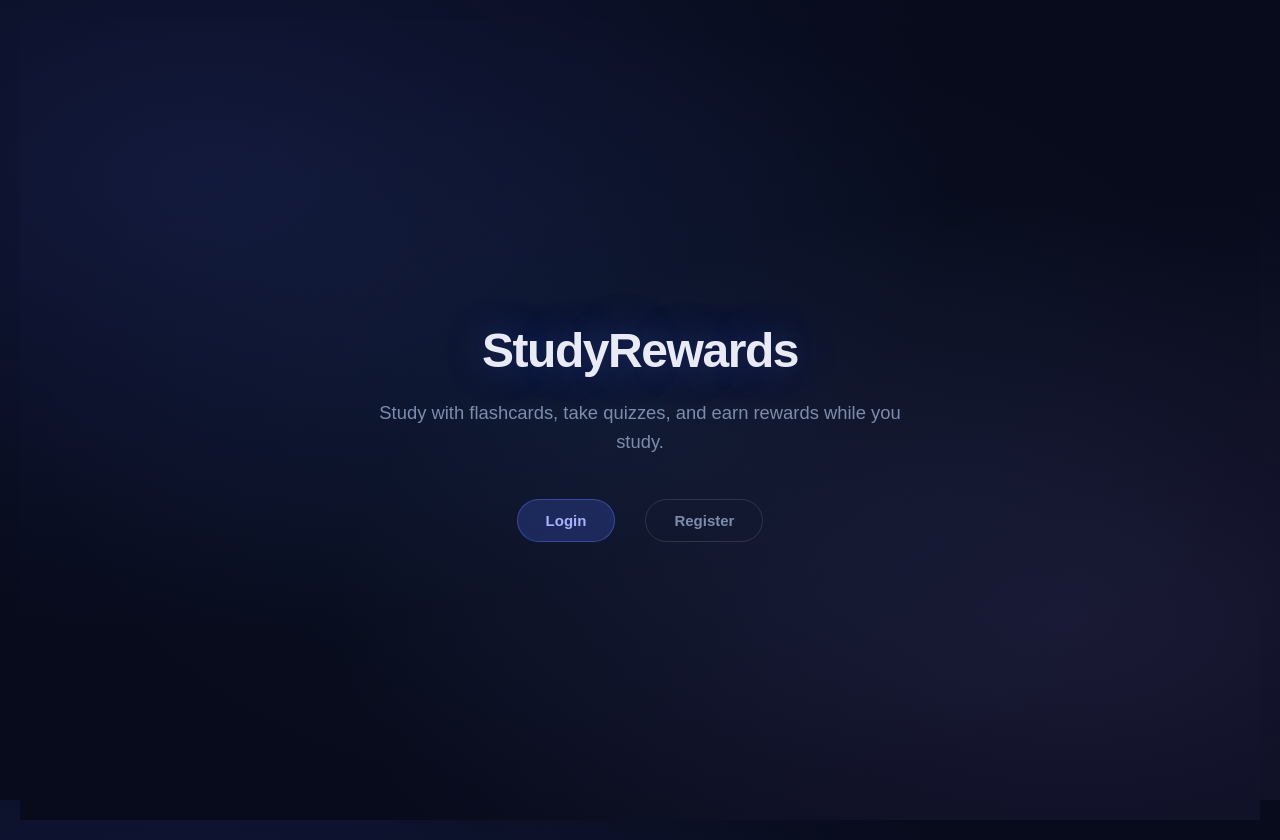
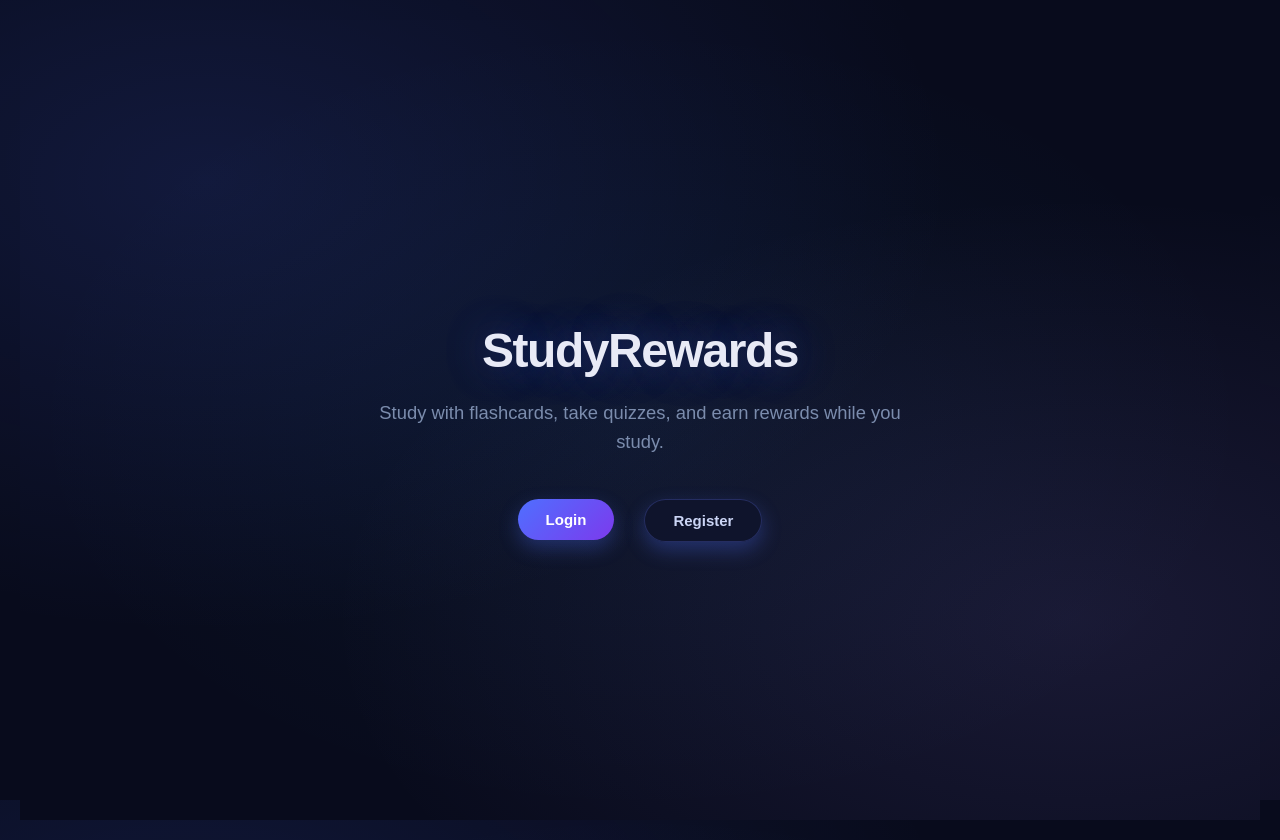
Before and after one commit to bubs5/COP4331LargeProject, a React (Vite) app: page / in a window 1280 px wide. Built offline with nearby package versions, Linux system fonts and the light colour scheme; no server answers.

Commit message:
Update authorize.css

```diff
--- a/frontend/src/css/authorize.css
+++ b/frontend/src/css/authorize.css
@@ -61,34 +61,38 @@ a{
     justify-content: center;
 }
 
-.home-btn{
+.home-btn {
     padding: 12px 28px;
     border-radius: 999px;
-    border: 1px solid rgba(99, 120, 255, 0.4);
+    border: none;
+
+    background: linear-gradient(135deg, #4f6fff, #7c3aed);
+    color: white;
+
     font-size: 15px;
     font-weight: 600;
     cursor: pointer;
-    background: rgba(79, 111, 255, 0.22);
-    color: #a5b4fc;
-    transition: background 0.2s ease, border-color 0.2s ease, transform 0.2s ease;
+
+    box-shadow: 0 8px 20px rgba(79, 111, 255, 0.3);
+    transition: all 0.2s ease;
 }
 
-.home-btn:hover{
-    transform: scale(1.04);
-    background: rgba(79, 111, 255, 0.35);
-    border-color: rgba(99, 120, 255, 0.6);
+.home-btn:hover {
+    transform: translateY(-1px);
+    box-shadow: 0 12px 28px rgba(79, 111, 255, 0.4);
+}
+.home-btn.secondary {
+    background: rgba(16, 20, 44, 0.85);  /* solid dark instead of transparent */
+    border: 1px solid rgba(99, 120, 255, 0.25);
+
+    color: #cbd5f5;
 }
 
-.home-btn.secondary{
-    background: transparent;
-    border: 1px solid rgba(255, 255, 255, 0.12);
-    color: #7b8cad;
+.home-btn.secondary:hover {
+    background: rgba(16, 20, 44, 1);
+    border-color: rgba(99, 120, 255, 0.4);
+    color: #e2e8f5;
 }
-
-.home-btn.secondary:hover{
-    background: rgba(255, 255, 255, 0.05);
-    border-color: rgba(255, 255, 255, 0.22);
-    color: #c7d0ed;
 }
 
 /*  LOGIN / SIGNUP  */
```
